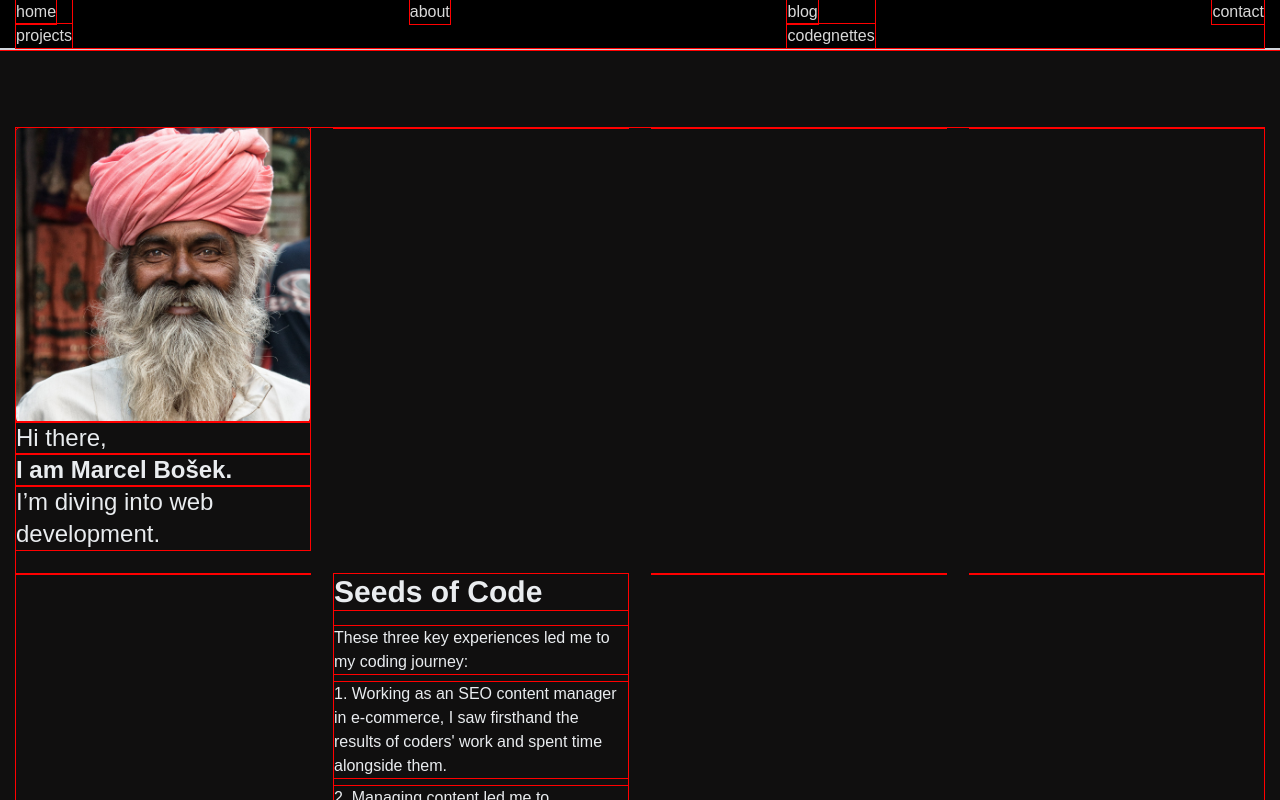
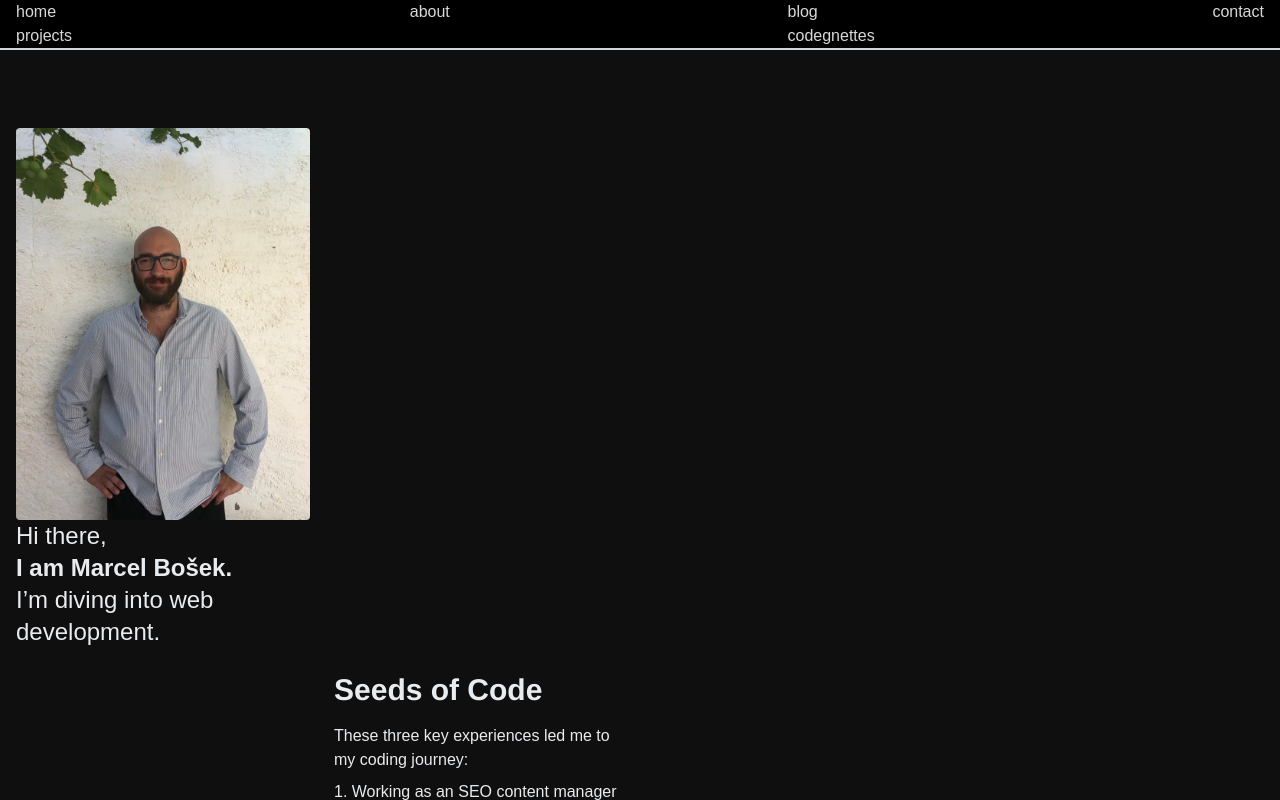
Before and after one commit to marseo84/marseo, an Angular app: page /about in a window 1280 px wide. Shown: the top 800 px of the page. Built offline with nearby package versions, Linux system fonts and the light colour scheme.

Commit message:
profile img

```diff
--- a/src/app/pages/about/about.component.html
+++ b/src/app/pages/about/about.component.html
@@ -10,7 +10,7 @@
     <div class="col-span-1">
       <div class="profile-image-wrapper">
         <img
-          src="./assets/images/profile-man.jpg"
+          src="./assets/images/marcel-bosek.webp"
           alt="Marcel Bošek"
           class="w-full object-fit rounded"
         />
--- a/src/styles.scss
+++ b/src/styles.scss
@@ -32,7 +32,7 @@ h6 {
 
 * {
   box-sizing: border-box;
-  outline: 1px solid red;
+  // outline: 1px solid red;
 }
 
 // RESET - END
```
Also changed, not shown: src/assets/images/marcel-bosek.webp (added), src/assets/images/profile-man.jpg (deleted).
